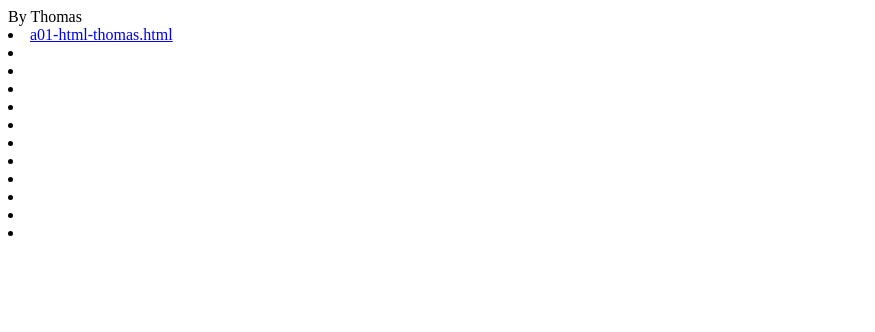
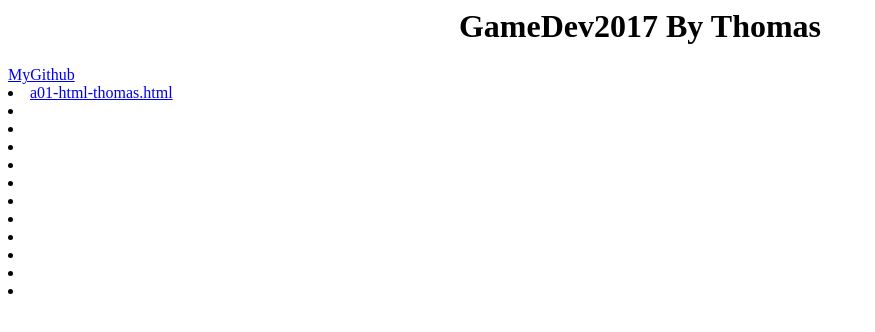
Before and after one commit to thombys/gamedev2017, a plain HTML site: page index.html in a window 1280 px wide. Shown: the whole page, without its empty margins (0-875 px from the left). Drawn offline with Linux system fonts and the light colour scheme.

Commit message:
Update index.html

```diff
--- a/index.html
+++ b/index.html
@@ -1,6 +1,9 @@
+<h1 align=center>
+  GameDev2017 By Thomas</h1>
 
-By Thomas
 
+
+  <a href=" ">MyGithub</a><br>
 
 <li><a href="a01-html-thomas.html"> a01-html-thomas.html </a>
 <li><a href="">  </a>
```
